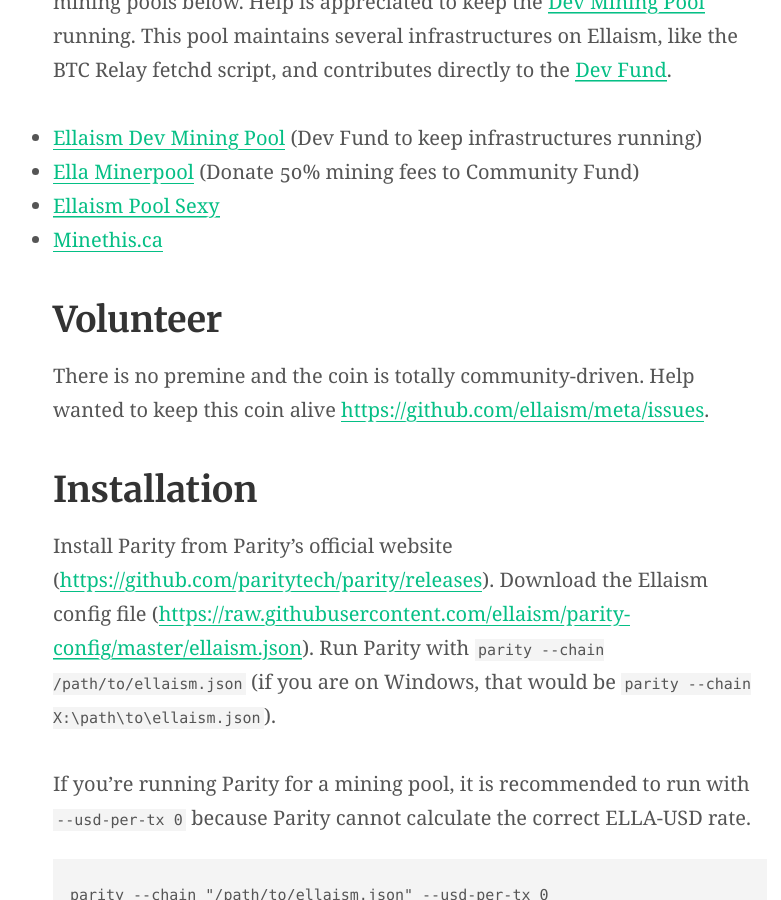
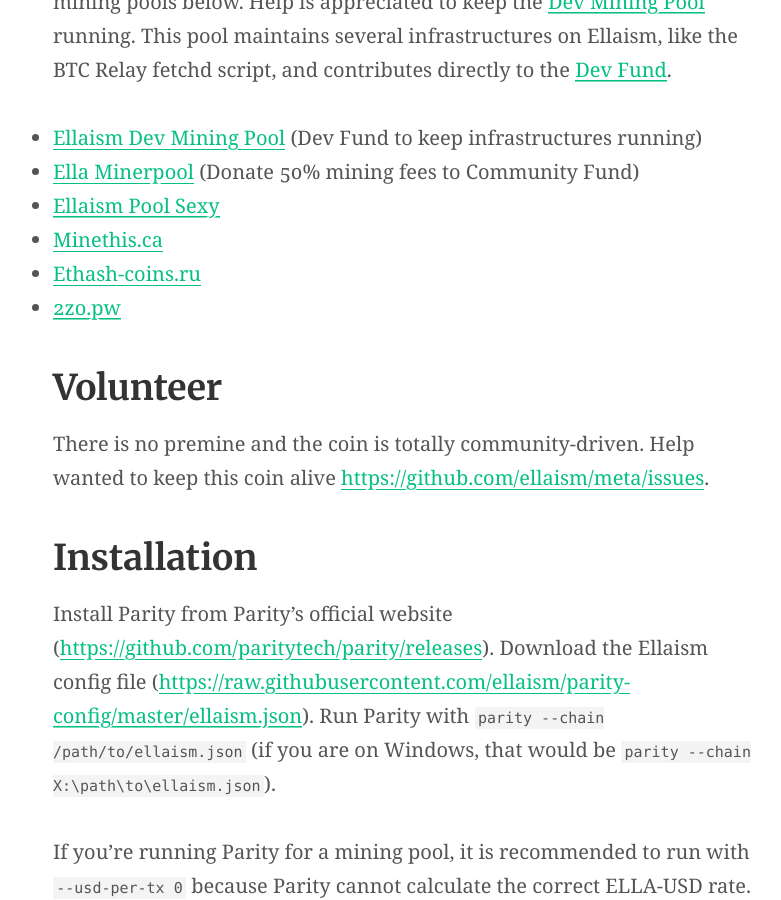
Before and after one commit to ellaism/ellaism.org, a Jekyll site: the page built from index.md, in a window 1280 px wide and 900 px high, scrolled down 2002 px. Shown: the whole window, without its empty margins (230-1011 px from the left). Built offline with Jekyll 4.4.1, drawn with Linux system fonts in a browser that asks for light colours; our own code applies the rules of GitHub Pages for plain Markdown files.

Commit message:
Add new pools

```diff
--- a/index.md
+++ b/index.md
@@ -58,6 +58,8 @@
 * [Ella Minerpool](http://ella.minerpool.net) (Donate 50% mining fees to Community Fund)
 * [Ellaism Pool Sexy](http://ella.pool.sexy)
 * [Minethis.ca](http://ella.minethis.ca)
+* [Ethash-coins.ru](http://ella.ethash-coins.ru)
+* [2zo.pw](http://ellaism.2zo.pw)
 
 ## Volunteer
 
```
